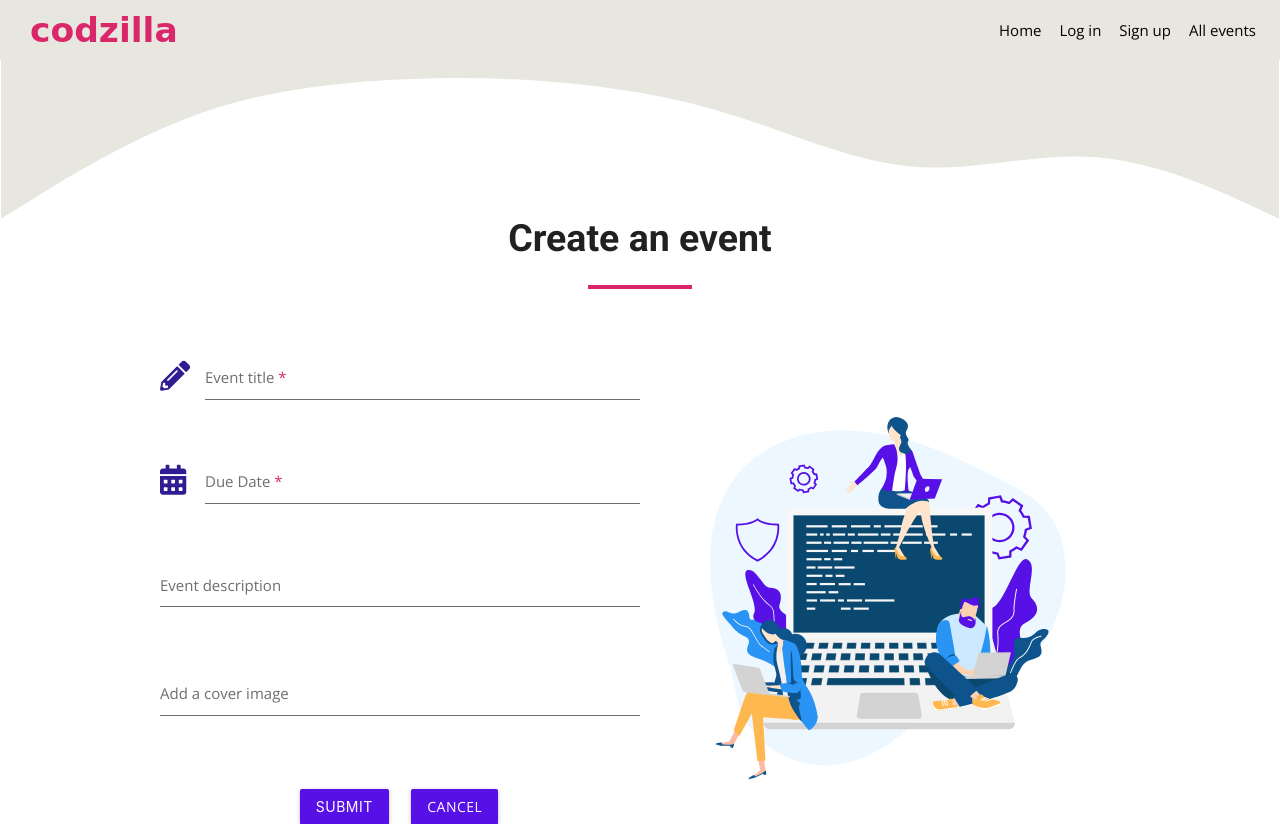
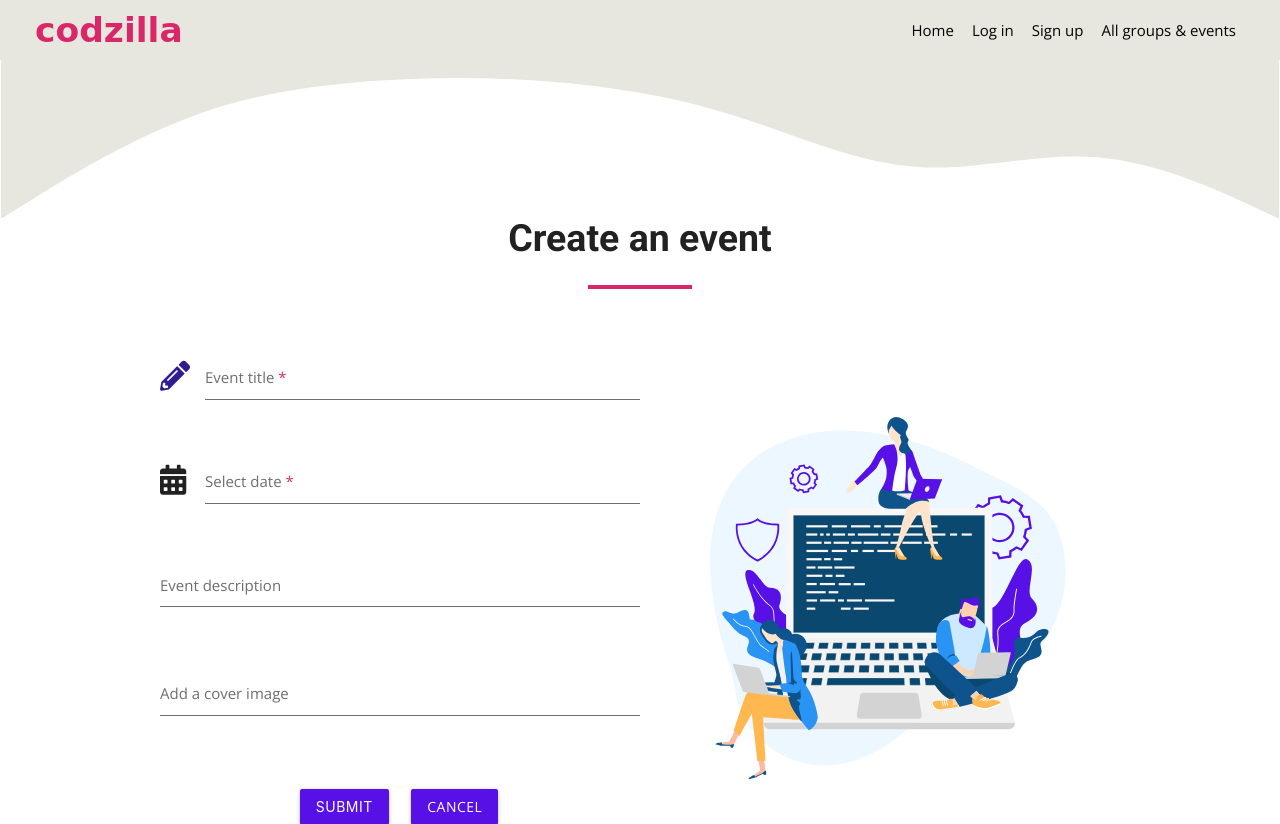
Before and after one commit to lemocla/Codzilla, a Flask app: page /add-event in a window 1280 px wide. Shown: the top 824 px of the page. Run offline with Flask 2, Linux system fonts and the light colour scheme; some web fonts are replaced.

Commit message:
Fix nav bar styles

```diff
--- a/app/static/css/style.css
+++ b/app/static/css/style.css
@@ -8,7 +8,6 @@
     --ivory: #E7E7E0;
     --fuchsia: #D9276A;
     --darkgray: #6E6E6E;
-    /*#575759*/
     --black: #070100;
     --blue: #5710E6;
     --imgHeight: auto;
@@ -35,7 +34,6 @@ h5 {
 }
 
 h1 {
-    /* margin-top: 5rem;*/
     font-size: 2.5rem;
 }
 
@@ -93,7 +91,7 @@ h3 {
 }
 
 .btn-floating i {
-    width:initial;
+    width: initial;
     font-size: 1.6rem;
     text-align: center;
     line-height: 37px;
@@ -184,15 +182,16 @@ nav {
 }
 
 .dropdown-content {
-    min-width: 175px !important;
+    min-width: 200px !important;
     max-width: 300px !important;
-    right: 2px !important;
+    right: 9px !important;
     left: unset !important;
-    top: 73px !important;
+    top: 60px !important;
 }
 
 .dropdown-content li>a,
 .dropdown-content li>span {
+    width: 100%;
     color: var(--black) !important;
     border-bottom: 1px solid var(--ivory);
 }
@@ -202,12 +201,12 @@ nav .brand-logo {
     font-family: 'Tourney', cursive;
     font-size: 2.3rem;
     font-weight: bold;
-    padding-left: 15px;
 }
 
 .nav-btn {
     color: var(--black);
     font-size: 2rem;
+    padding-right: 9px;
 }
 
 .nav-item {
@@ -282,7 +281,6 @@ nav ul a:hover {
 
 .card .card-action a:not(.btn):not(.btn-large):not(.btn-large):not(.btn-floating) {
     color: white;
-    /*margin-right: 24px;*/
     -webkit-transition: color .3s ease;
     transition: color .3s ease;
     text-transform: uppercase;
@@ -424,12 +422,12 @@ nav ul a:hover {
     top: 60px !important;
 }
 
-.qa-container{
+.qa-container {
     padding: 1rem !important;
 }
 
-.qa-container .question{
-font-size: 1.4rem;
+.qa-container .question {
+    font-size: 1.4rem;
 }
 
 /*---------[ faq ]------------*/
@@ -591,10 +589,6 @@ label {
         margin-top: 3rem
     }
 
-    nav .nav-wrapper {
-        padding: 0 15px;
-    }
-
     .carousel-cell {
         width: 48%;
         min-width: 350px;
@@ -632,16 +626,13 @@ label {
         max-height: 70px !important;
     }
 
-    .col-add-group{
-    margin: 1.3rem 0 1rem 0 !important;
-    text-align: right;
+    .col-add-group {
+        margin: 1.3rem 0 1rem 0 !important;
+        text-align: right;
     }
 }
 
 @media only screen and (max-width: 992px) {
-    nav .brand-logo.left {
-        left: 1rem;
-    }
 
     .banner-image {
         padding-top: 45px;
@@ -649,8 +640,13 @@ label {
 }
 
 @media only screen and (min-width: 993px) {
+
     body {
         background-position: right 20px;
+    }
+
+    nav {
+        padding: 0 35px !important;
     }
 
     .container {
@@ -670,7 +666,6 @@ label {
         min-width: 372px;
         margin-right: 0rem;
         margin-left: 1rem;
-
     }
 
     .flickity-prev-next-button.previous {
--- a/app/templates/add-event.html
+++ b/app/templates/add-event.html
@@ -31,9 +31,9 @@
                 <!-- date -->
                 <div class="row">
                     <div class="input-field col s12">
-                        <i class="fas fa-calendar-alt prefix deep-purple-text text-darken-4"></i>
-                        <input id="due_date" name="due_date" type="text" class="datepicker validate" required>
-                        <label for="due_date">Due Date</label>
+                        <i class="fas fa-calendar-alt prefix"></i>
+                        <input id="date-start" name="date_start" type="text" class="datepicker validate" required>
+                        <label for="date-start">Select date</label>
                     </div>
                 </div>
                 <!-- time -->
--- a/app/templates/base.html
+++ b/app/templates/base.html
@@ -36,7 +36,7 @@
                 class="fas fa-user"></i></a></li>
         </ul>
 
-        <ul id="profile" class='dropdown-content'>
+        <ul id="profile" class='dropdown-content z-depth-5'>
           <li><a href="{{ url_for('users.profile') }}">My profile</a></li>
           <li><a href="{{ url_for('users.my_events') }}">My events</a></li>
           <li><a href="{{ url_for('users.my_groups') }}">My groups</a></li>
@@ -46,22 +46,22 @@
         {% else %}
         <!-- Navigation user not in session -->
 
-        <a href="#" data-target="mobile" class="dropdown-trigger hide-on-large-only right"><i
+        <a href="#" data-target="mobile" data-beloworigin="true" class="dropdown-trigger hide-on-large-only right"><i
             class="nav-btn fas fa-bars"></i></a>
 
         <ul class="right hide-on-med-and-down">
           <li><a class="nav-item nav-text" href="{{ url_for('main.home') }}">Home</a></li>
           <li><a class="nav-item nav-text" href="{{ url_for('auth.login') }}">Log in</a></li>
           <li><a class="nav-item nav-text" href="{{ url_for('auth.signup') }}">Sign up</a></li>
-          <li><a class="nav-item nav-text" href="{{ url_for('main.browse_events_groups')}}">All events</a></li>
+          <li><a class="nav-item nav-text" href="{{ url_for('main.browse_events_groups')}}">All groups & events</a></li>
         </ul>
 
         <!-- Mobile nav -->
-        <ul id="mobile" class='dropdown-content'>
+        <ul id="mobile" class='dropdown-content hide-on-large-only z-depth-5'>
           <li><a href="{{ url_for('main.home') }}">Home</a></li>
           <li><a href="{{ url_for('auth.login') }}">Log in</a></li>
           <li><a href="{{ url_for('auth.signup') }}">Sign up</a></li>
-          <li><a href="{{ url_for('main.browse_events_groups')}}">All events</a></li>
+          <li><a href="{{ url_for('main.browse_events_groups')}}">All groups & events</a></li>
         </ul>
         {% endif %}
       </div>
```
